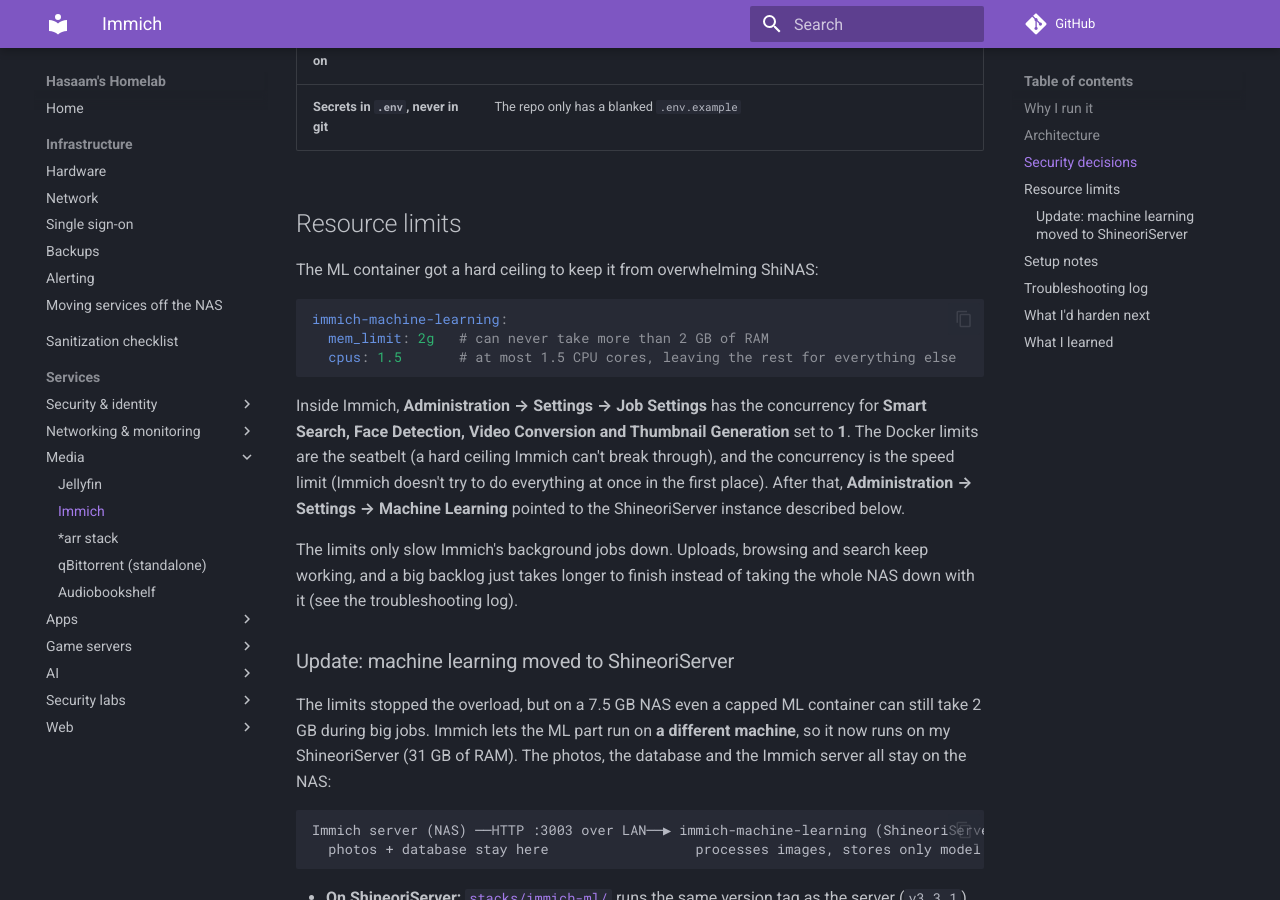
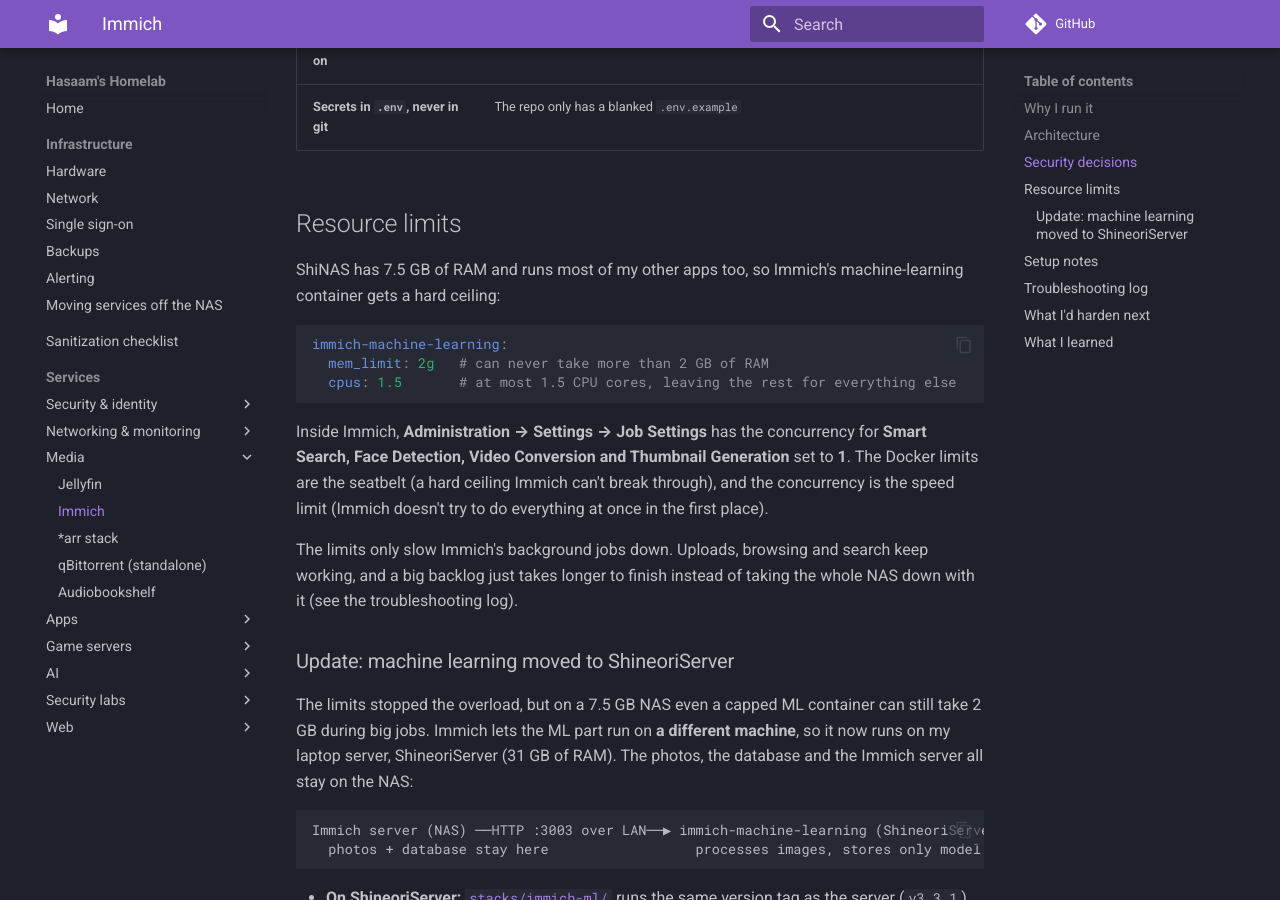
Before and after one commit to Shineori/homelab, an MkDocs documentation site: the page built from docs/services/immich.md, in a window 1280 px wide and 900 px high, scrolled down 2160 px. Built offline with MkDocs 1.6.1 and Material for MkDocs 9.7.7, drawn with Linux system fonts in a browser that asks for light colours; comment, search, counter and statistics services are not loaded.

Commit message:
Immich: restore context in the resource limits section

````diff
--- a/docs/services/immich.md
+++ b/docs/services/immich.md
@@ -57,7 +57,7 @@
 
 ## Resource limits
 
-The ML container got a hard ceiling to keep it from overwhelming ShiNAS:
+ShiNAS has 7.5 GB of RAM and runs most of my other apps too, so Immich's machine-learning container gets a hard ceiling:
 
 ```yaml
 immich-machine-learning:
@@ -65,13 +65,13 @@
   cpus: 1.5       # at most 1.5 CPU cores, leaving the rest for everything else
 ```
 
-Inside Immich, **Administration → Settings → Job Settings** has the concurrency for **Smart Search, Face Detection, Video Conversion and Thumbnail Generation** set to **1**. The Docker limits are the seatbelt (a hard ceiling Immich can't break through), and the concurrency is the speed limit (Immich doesn't try to do everything at once in the first place). After that, **Administration → Settings → Machine Learning** pointed to the ShineoriServer instance described below.
+Inside Immich, **Administration → Settings → Job Settings** has the concurrency for **Smart Search, Face Detection, Video Conversion and Thumbnail Generation** set to **1**. The Docker limits are the seatbelt (a hard ceiling Immich can't break through), and the concurrency is the speed limit (Immich doesn't try to do everything at once in the first place).
 
 The limits only slow Immich's background jobs down. Uploads, browsing and search keep working, and a big backlog just takes longer to finish instead of taking the whole NAS down with it (see the troubleshooting log).
 
 ### Update: machine learning moved to ShineoriServer
 
-The limits stopped the overload, but on a 7.5 GB NAS even a capped ML container can still take 2 GB during big jobs. Immich lets the ML part run on **a different machine**, so it now runs on my ShineoriServer (31 GB of RAM). The photos, the database and the Immich server all stay on the NAS:
+The limits stopped the overload, but on a 7.5 GB NAS even a capped ML container can still take 2 GB during big jobs. Immich lets the ML part run on **a different machine**, so it now runs on my laptop server, ShineoriServer (31 GB of RAM). The photos, the database and the Immich server all stay on the NAS:
 
 ```
 Immich server (NAS) ──HTTP :3003 over LAN──▶ immich-machine-learning (ShineoriServer)
````
